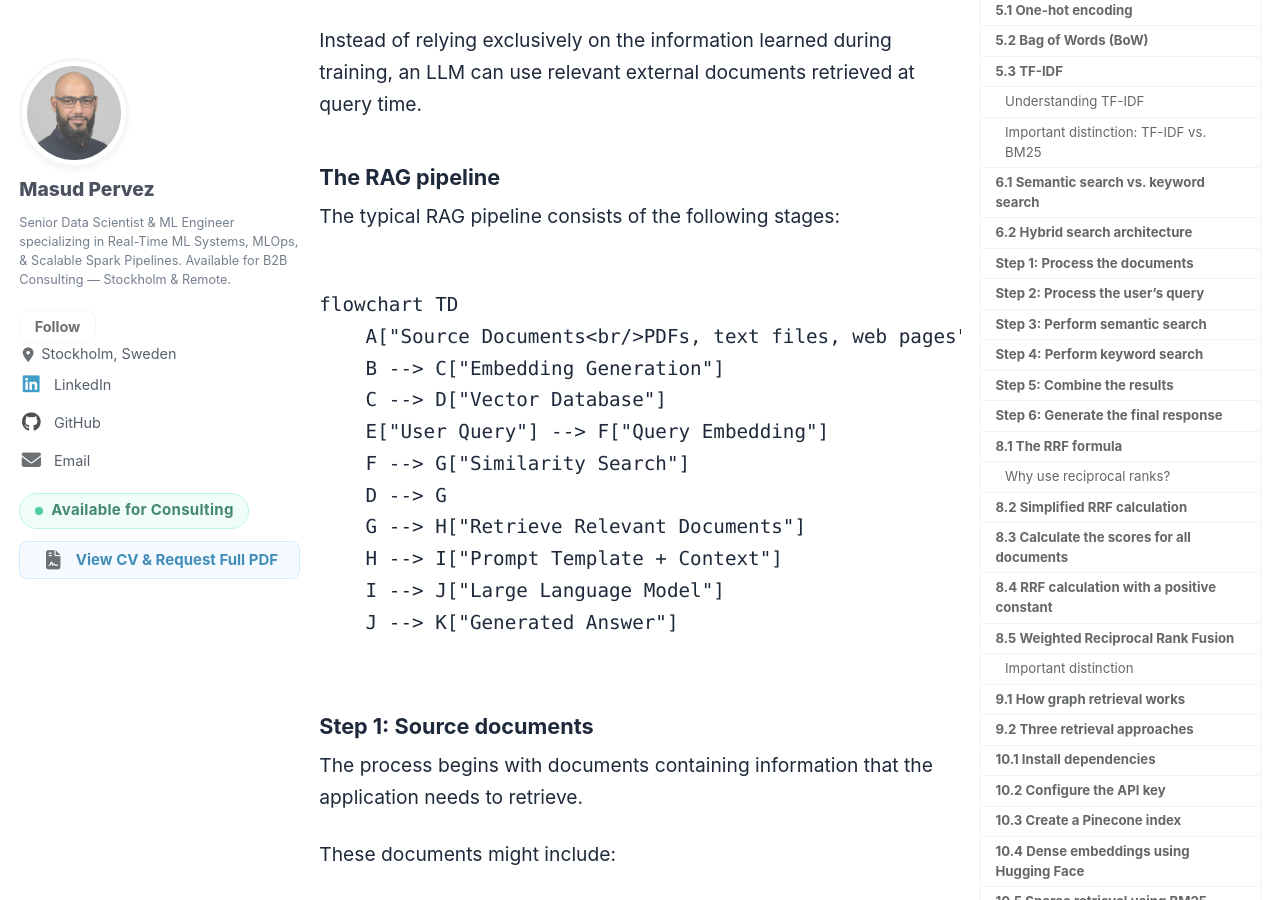
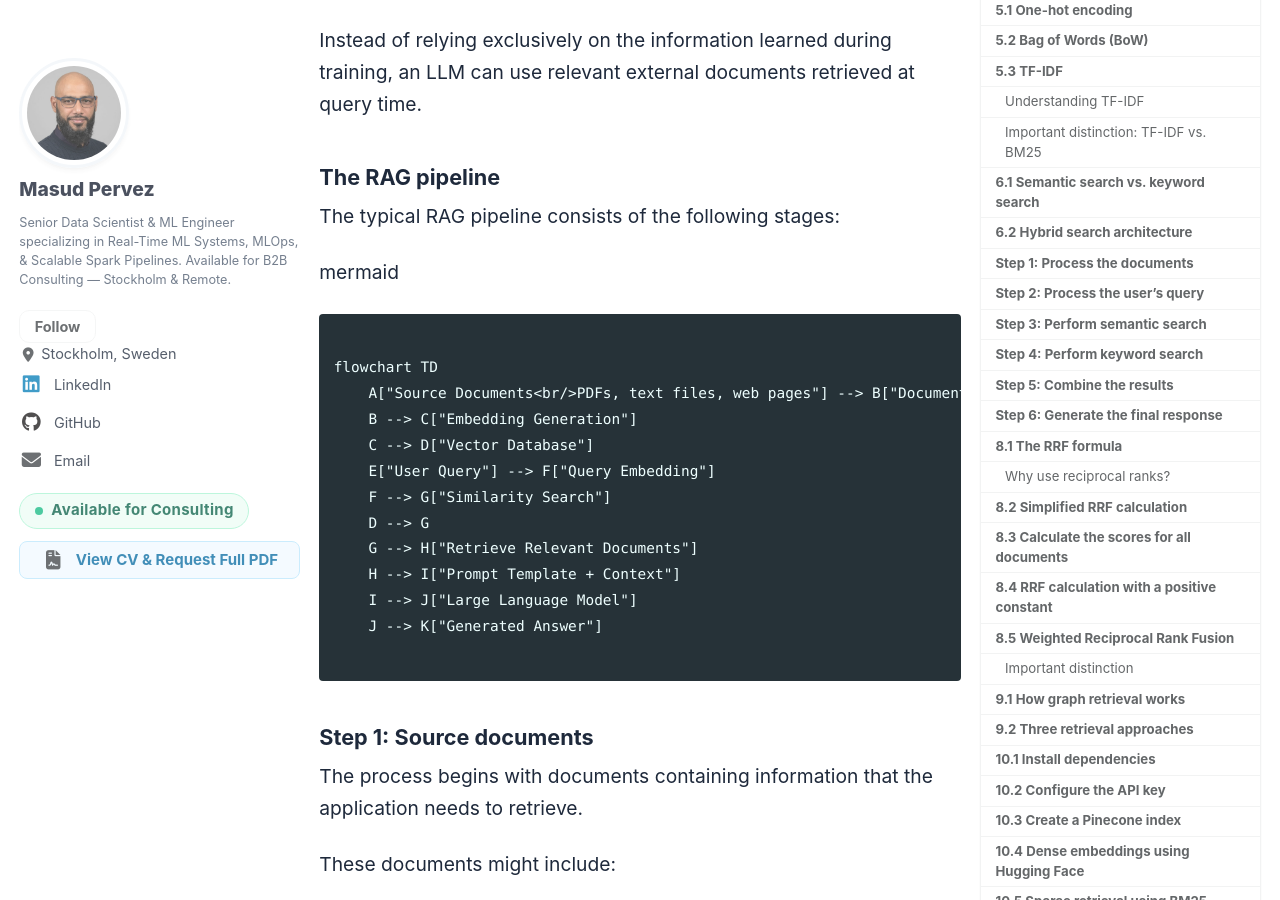
Before and after one commit to masudpervez27/masudpervez27.github.io, a Jekyll site: the page built from _posts/2026-10-20-new-rag.md, in a window 1280 px wide and 900 px high, scrolled down 751 px. Built offline with Jekyll 4.4.1, drawn with Linux system fonts in a browser that asks for light colours; cached includes are drawn as plain includes.

````diff
--- a/_posts/2026-10-20-new-rag.md
+++ b/_posts/2026-10-20-new-rag.md
@@ -31,7 +31,8 @@
 ### The RAG pipeline
 The typical RAG pipeline consists of the following stages:
 
-```mermaid
+mermaid
+```
 
 flowchart TD
     A["Source Documents<br/>PDFs, text files, web pages"] --> B["Document Chunking"]
````
